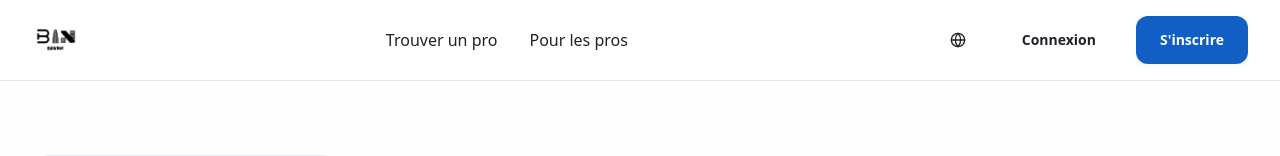
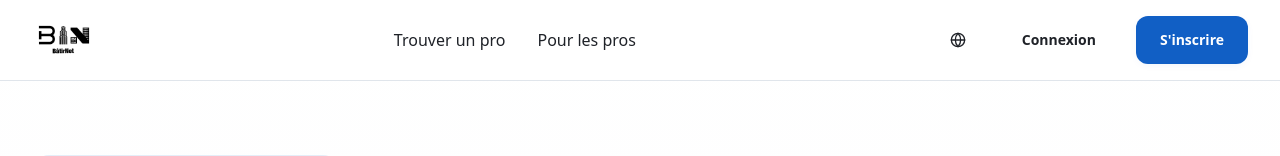
Before and after one commit to Hayz1639918/quebec-pro-hub, a React (Vite) app: page / in a window 1280 px wide. Shown: the top 156 px of the page. Built offline with nearby package versions, Linux system fonts and the light colour scheme; the HTML template or start-up script is replaced by a standard one.

Commit message:
Adjust logo size and border

```diff
--- a/src/components/Footer.tsx
+++ b/src/components/Footer.tsx
@@ -35,7 +35,7 @@ const Footer = () => {
               <img
                 src={logo}
                 alt="BâtirNet Logo"
-                className="h-12 w-auto"
+                className="h-16 w-auto object-contain"
               />
             </div>
             <p className="text-muted-foreground mb-6 leading-relaxed">
--- a/src/components/Navigation.tsx
+++ b/src/components/Navigation.tsx
@@ -36,7 +36,7 @@ const Navigation = () => {
             <img
               src={logo}
               alt="BâtirNet Logo"
-              className="h-12 w-auto"
+              className="h-16 w-auto object-contain"
             />
           </div>
 
```
